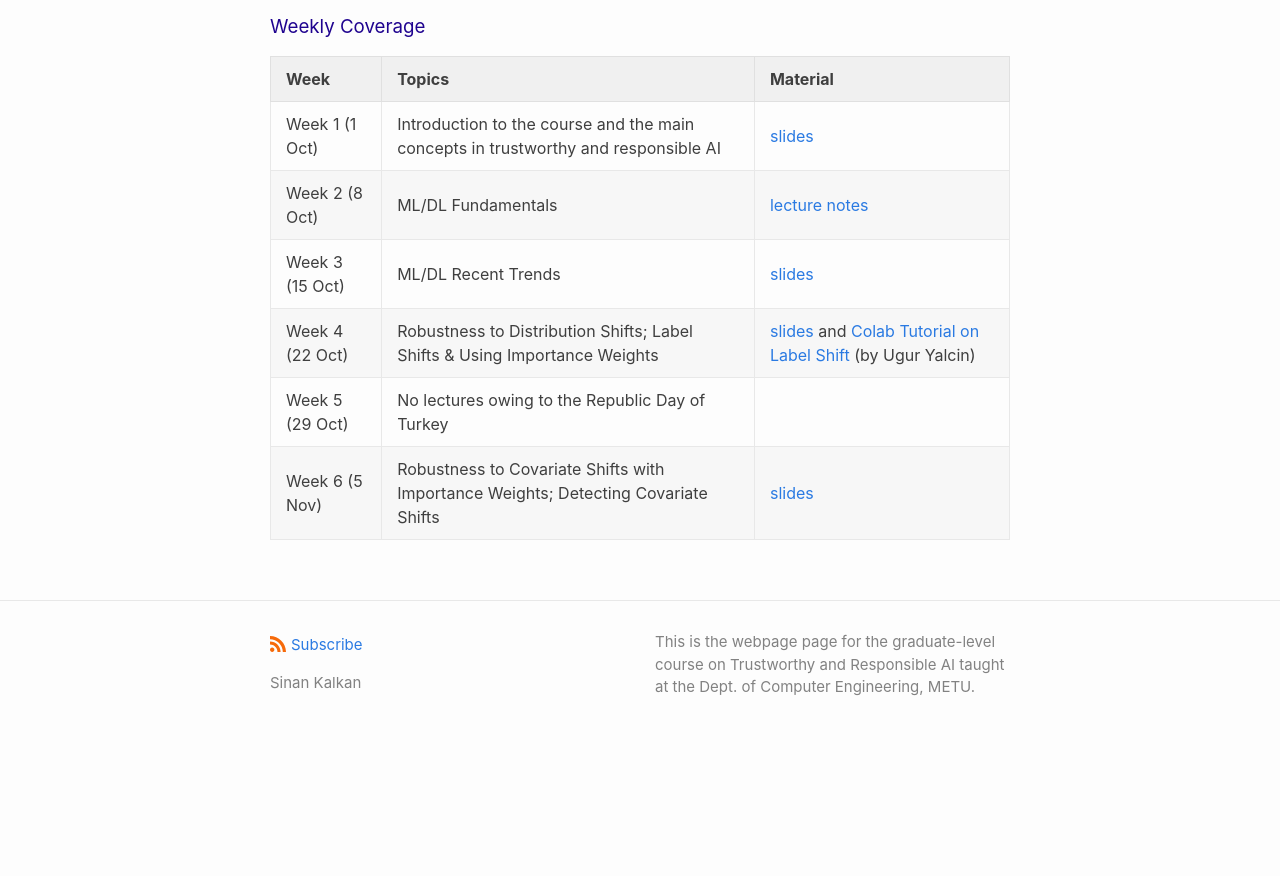
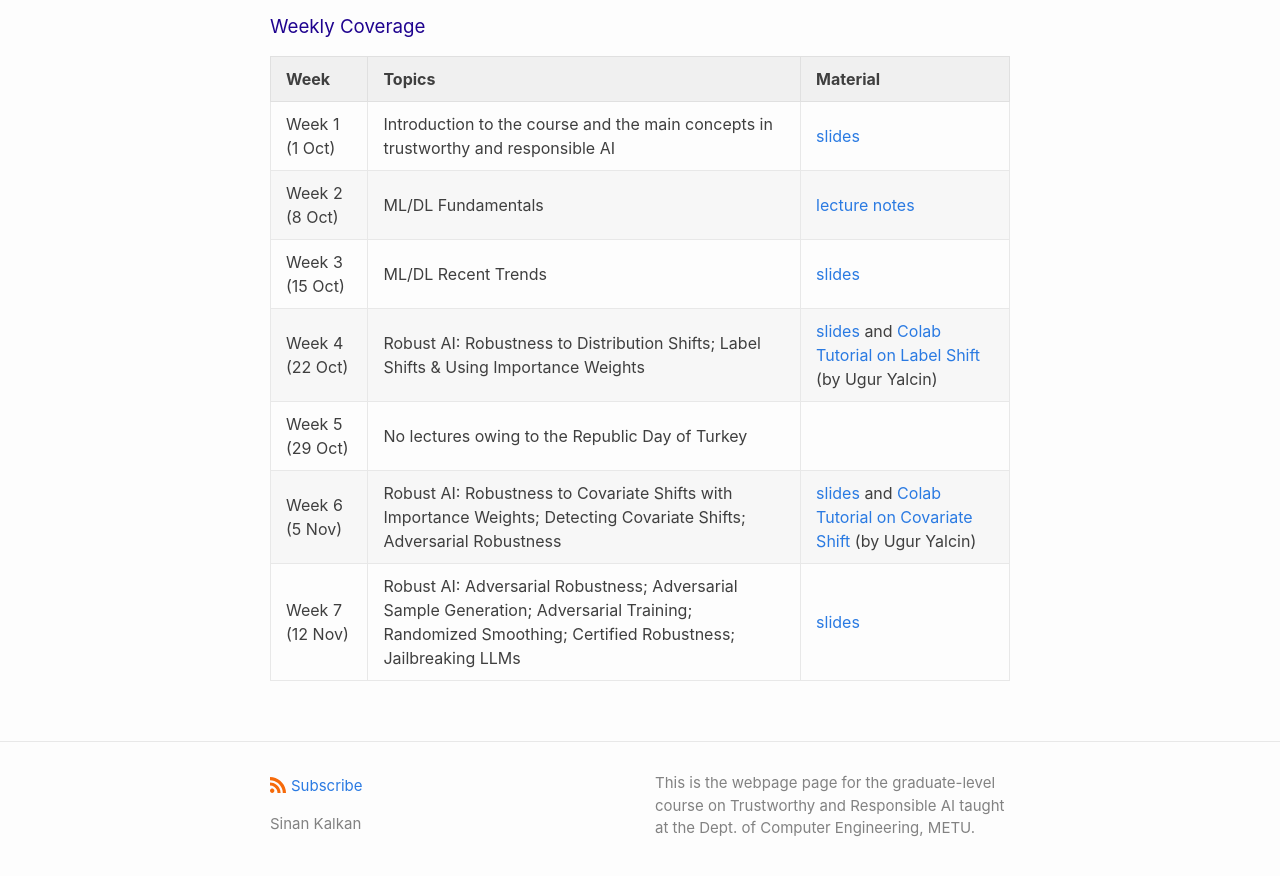
Before and after one commit to metu-trai/metu-trai.github.io, a Jekyll site: the page built from index.md, in a window 1280 px wide and 900 px high, scrolled down 990 px. Shown: the top 876 px of the window. Built offline with Jekyll 4.4.1, drawn with Linux system fonts in a browser that asks for light colours; our own code applies the rules of GitHub Pages for plain Markdown files; before the commit the page ends 1749 px from its top, so only the background shows below that.

Commit message:
Update index.md

```diff
--- a/index.md
+++ b/index.md
@@ -133,6 +133,7 @@ Prof. Dr. Sinan Kalkan<br>
 | Week 1 (1 Oct)  | Introduction to the course and the main concepts in trustworthy and responsible AI  | <a href="./slides/CENG7880_week1.pdf">slides</a> |
 | Week 2 (8 Oct)  | ML/DL Fundamentals  | <a href="./slides/CENG7880_week2.pdf">lecture notes</a> |
 | Week 3 (15 Oct)  | ML/DL Recent Trends  | <a href="./slides/CENG7880_week3.pdf">slides</a> |
-| Week 4 (22 Oct)  | Robustness to Distribution Shifts; Label Shifts & Using Importance Weights  | <a href="./slides/CENG7880_week4.pdf">slides</a> and <a href="https://colab.research.google.com/drive/1fpxfcIJW5UxxX72fsS98a0fkXSEeTRGr?usp=drive_link">Colab Tutorial on Label Shift</a> (by Ugur Yalcin)|
+| Week 4 (22 Oct)  | Robust AI: Robustness to Distribution Shifts; Label Shifts & Using Importance Weights  | <a href="./slides/CENG7880_week4.pdf">slides</a> and <a href="https://colab.research.google.com/drive/1fpxfcIJW5UxxX72fsS98a0fkXSEeTRGr?usp=drive_link">Colab Tutorial on Label Shift</a> (by Ugur Yalcin)|
 | Week 5 (29 Oct)  | No lectures owing to the Republic Day of Turkey  | |
-| Week 6 (5 Nov)  | Robustness to Covariate Shifts with Importance Weights; Detecting Covariate Shifts | <a href="./slides/CENG7880_week6.pdf">slides</a> |
+| Week 6 (5 Nov)  | Robust AI: Robustness to Covariate Shifts with Importance Weights; Detecting Covariate Shifts; Adversarial Robustness | <a href="./slides/CENG7880_week6.pdf">slides</a> and <a href="https://colab.research.google.com/drive/1fpxfcIJW5UxxX72fsS98a0fkXSEeTRGr?usp=drive_link">Colab Tutorial on Covariate Shift</a> (by Ugur Yalcin) |
+| Week 7 (12 Nov)  | Robust AI: Adversarial Robustness; Adversarial Sample Generation; Adversarial Training; Randomized Smoothing; Certified Robustness; Jailbreaking LLMs | <a href="./slides/CENG7880_week7.pdf">slides</a> |
```
